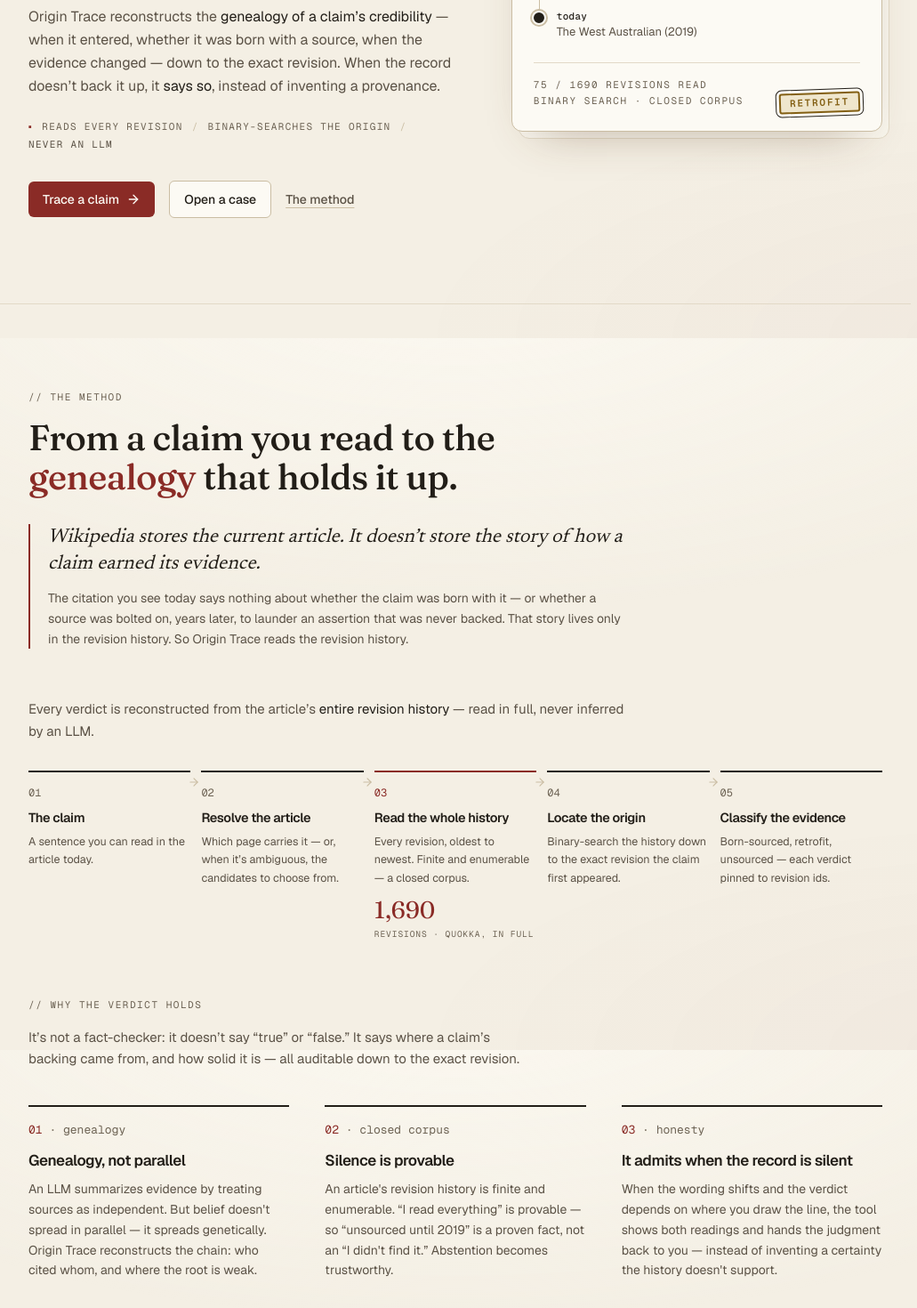
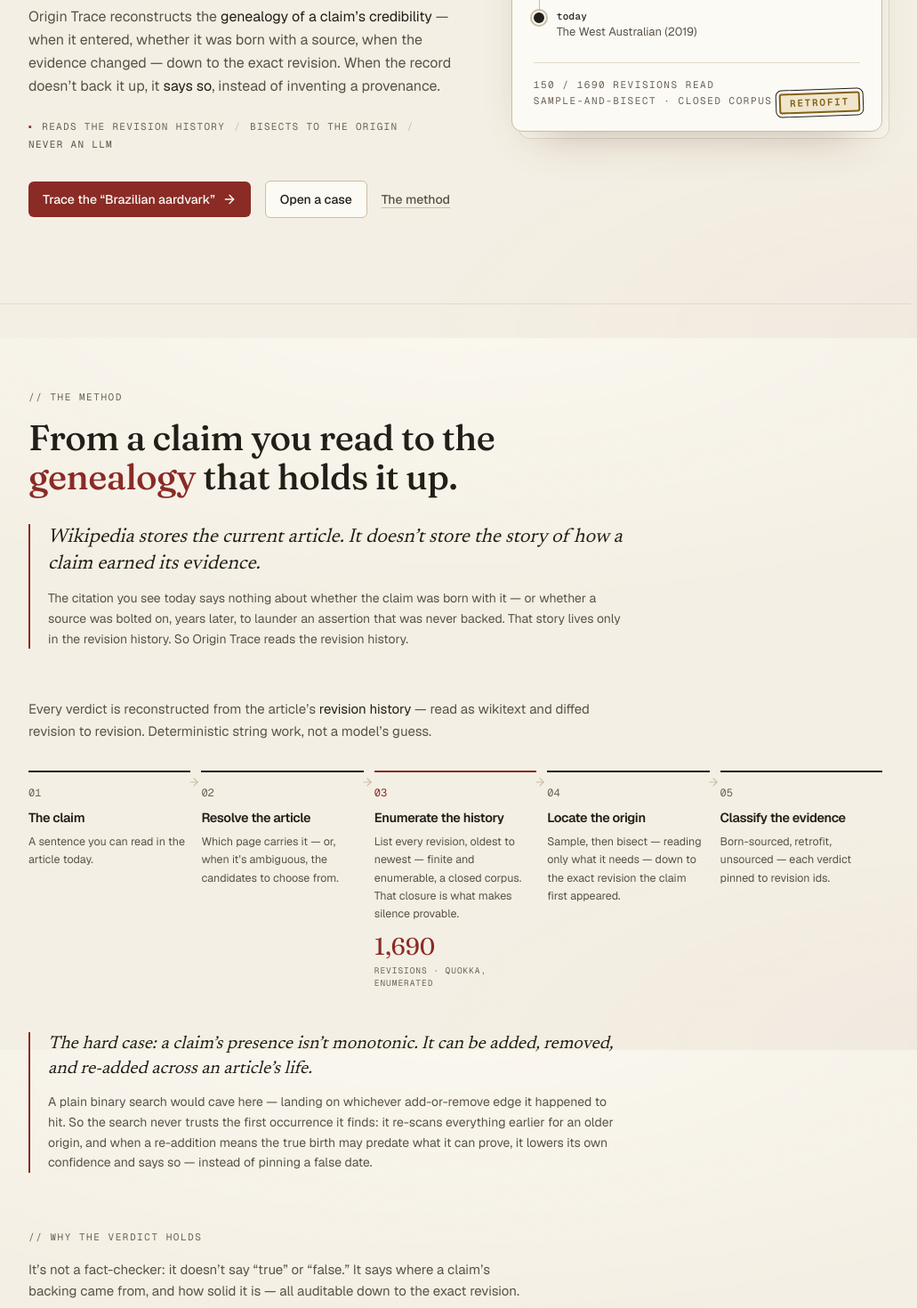
Before and after one commit to maricastroc/origin-trace, a Next.js app: page / in a window 1280 px wide. Shown: the part 420-1890 px from the top of the page at 89% size, without its empty margins (128-1159 px from the left). Built offline with nearby package versions, Linux system fonts and the light colour scheme.

Commit message:
refactor(copy): align product language with the tracing algorithm

```diff
--- a/src/app/page.tsx
+++ b/src/app/page.tsx
@@ -50,7 +50,7 @@ export default function Home() {
             <p className="mt-4 max-w-xl text-[15px] leading-relaxed text-ink-muted">
               Paste a claim. Origin Trace tries to resolve which article it
               belongs to — and when the scope is ambiguous, it shows you the
-              candidates instead of guessing. Then it binary-searches that
+              candidates instead of guessing. Then it samples and bisects that
               article&rsquo;s real history down to the revision that introduced
               the claim.
             </p>
--- a/src/components/article-audit/AuditSummary.tsx
+++ b/src/components/article-audit/AuditSummary.tsx
@@ -102,6 +102,15 @@ export function AuditSummary({
       </dl>
 
       <div className="mt-4 flex flex-col gap-2 text-[12.5px] leading-relaxed text-ink-faint">
+        <p>
+          <span className="text-ink-muted">
+            Coverage counts whether a sentence carries an inline citation — not
+            whether that citation supports it.
+          </span>{" "}
+          The gap between &ldquo;has a source&rdquo; and &ldquo;the source
+          checks out&rdquo; is where citogenesis hides, and it&rsquo;s the one
+          thing this map can&rsquo;t see. That&rsquo;s what the trace is for.
+        </p>
         {lead.total > 0 && (
           <p>
             <span className="text-ink-muted">Lead:</span> {lead.sourced} of{" "}
--- a/src/components/article-audit/ClaimDrillDown.tsx
+++ b/src/components/article-audit/ClaimDrillDown.tsx
@@ -26,7 +26,7 @@ function traceStatus(p: TraceProgress | null): { label: string; pct: number } {
     case "searching": {
       const ratio = Math.min(1, p.read / Math.max(1, p.estimate));
       return {
-        label: "Binary-searching for the introduction…",
+        label: "Sampling and bisecting for the introduction…",
         pct: Math.round((0.2 + 0.6 * ratio) * 100),
       };
     }
--- a/src/components/case-file/CorpusReceipt.tsx
+++ b/src/components/case-file/CorpusReceipt.tsx
@@ -29,7 +29,7 @@ export function CorpusReceipt({
                 />
                 <Stat
                   value={read.toLocaleString()}
-                  unit="read · binary search"
+                  unit="read · sample-and-bisect"
                 />
               </>
             )}
@@ -57,14 +57,14 @@ export function CorpusReceipt({
         ) : truncated ? (
           <>
             The history ran past the page cap, so closure isn&rsquo;t proven for
-            this trace — binary search pinned the origin from the{" "}
+            this trace — the search pinned the origin from the{" "}
             {read!.toLocaleString()} revisions it read, but earlier occurrences
             can&rsquo;t be ruled out.
           </>
         ) : (
           <>
-            The full history is finite and enumerable. Binary search pinned the
-            origin by reading {read!.toLocaleString()} of{" "}
+            The full history is finite and enumerable. Sampling and bisection
+            pinned the origin by reading {read!.toLocaleString()} of{" "}
             {total.toLocaleString()} revisions — and because the corpus is
             closed, everything below the origin is provably absent, not
             unsampled.
--- a/src/components/live-trace/LiveTraceLoading.tsx
+++ b/src/components/live-trace/LiveTraceLoading.tsx
@@ -33,7 +33,7 @@ function readProgress(p: TraceProgress | null): {
     case "searching": {
       const ratio = Math.min(1, p.read / Math.max(1, p.estimate));
       return {
-        label: "Binary-searching for the introduction…",
+        label: "Sampling and bisecting for the introduction…",
         fraction: 0.2 + 0.6 * ratio,
         detail: `Read ${p.read} revision${p.read === 1 ? "" : "s"} so far.`,
       };
--- a/src/components/site/Hero.tsx
+++ b/src/components/site/Hero.tsx
@@ -37,27 +37,29 @@ export function Hero() {
             <span className="text-accent" aria-hidden="true">
               ▪
             </span>
-            <span>reads every revision</span>
+            <span>reads the revision history</span>
             <span className="text-line-strong" aria-hidden="true">
               /
             </span>
-            <span>binary-searches the origin</span>
+            <span>bisects to the origin</span>
             <span className="text-line-strong" aria-hidden="true">
               /
             </span>
             <span className="text-ink-muted">never an LLM</span>
           </p>
 
-          {/* One solid-accent primary that means the same thing as the nav's
-              "Trace live" — so the two red buttons reinforce a single entry
-              point instead of competing. Browsing cases is the outline
-              secondary; the method is a tertiary text link. */}
+          {/* Primary CTA runs a real trace on the flagship citogenesis case the
+              instant it's clicked — the product's "aha" before any of the theory
+              below. It deep-links into the live tool (?trace=…&article=…), which
+              bootstraps from the URL, scrolls to #live, and auto-runs the trace.
+              Browsing cases is the outline secondary; the method is a tertiary
+              text link. */}
           <div className="mt-8 flex flex-wrap items-center gap-x-4 gap-y-3">
             <a
-              href="#live"
+              href={"/?trace=Brazilian%20aardvark&article=Coati"}
               className="group inline-flex items-center gap-2 rounded-md bg-accent px-4 py-2.5 text-sm font-medium text-surface-2 transition-colors hover:bg-accent-strong"
             >
-              Trace a claim
+              Trace the &ldquo;Brazilian aardvark&rdquo;
               <ArrowRight
                 className="h-4 w-4 transition-transform group-hover:translate-x-0.5"
                 aria-hidden="true"
--- a/src/components/site/HeroSpecimen.tsx
+++ b/src/components/site/HeroSpecimen.tsx
@@ -38,9 +38,9 @@ export function HeroSpecimen() {
 
         <div className="mt-6 flex items-end justify-between border-t border-line pt-4">
           <span className="kicker leading-relaxed">
-            75 / 1690 revisions read
+            150 / 1690 revisions read
             <br />
-            binary search · closed corpus
+            sample-and-bisect · closed corpus
           </span>
           <div className="-mb-1">
             <VerdictStamp verdict="retrofit" size="sm" />
--- a/src/components/site/Method.tsx
+++ b/src/components/site/Method.tsx
@@ -19,16 +19,16 @@ const PIPELINE: {
   },
   {
     n: "03",
-    title: "Read the whole history",
+    title: "Enumerate the history",
     detail:
-      "Every revision, oldest to newest. Finite and enumerable — a closed corpus.",
-    stat: { value: "1,690", unit: "revisions · Quokka, in full" },
+      "List every revision, oldest to newest — finite and enumerable, a closed corpus. That closure is what makes silence provable.",
+    stat: { value: "1,690", unit: "revisions · Quokka, enumerated" },
   },
   {
     n: "04",
     title: "Locate the origin",
     detail:
-      "Binary-search the history down to the exact revision the claim first appeared.",
+      "Sample, then bisect — reading only what it needs — down to the exact revision the claim first appeared.",
   },
   {
     n: "05",
@@ -49,7 +49,7 @@ const PILLARS = [
     n: "02",
     kicker: "closed corpus",
     title: "Silence is provable",
-    body: "An article's revision history is finite and enumerable. “I read everything” is provable — so “unsourced until 2019” is a proven fact, not an “I didn't find it.” Abstention becomes trustworthy.",
+    body: "An article's revision history is finite and enumerable — a closed corpus. That's what lets the search prove a negative: “unsourced until 2019” is a fact about the whole history, not an “I didn't find it.” Abstention becomes trustworthy.",
   },
   {
     n: "03",
@@ -85,8 +85,9 @@ export function Method() {
         <div className="mt-14">
           <p className="max-w-2xl text-[15px] leading-relaxed text-ink-muted">
             Every verdict is reconstructed from the article&rsquo;s{" "}
-            <span className="text-ink">entire revision history</span> — read in
-            full, never inferred by an LLM.
+            <span className="text-ink">revision history</span> — read as
+            wikitext and diffed revision to revision. Deterministic string work,
+            not a model&rsquo;s guess.
           </p>
 
           <ol className="mt-8 grid grid-cols-1 gap-x-3 gap-y-4 sm:grid-cols-5">
@@ -143,6 +144,21 @@ export function Method() {
           </ol>
         </div>
 
+        <div className="mt-12 max-w-2xl border-l-2 border-accent pl-4 sm:pl-5">
+          <p className="font-voice text-[18px] italic leading-snug text-ink sm:text-[20px]">
+            The hard case: a claim&rsquo;s presence isn&rsquo;t monotonic. It
+            can be added, removed, and re-added across an article&rsquo;s life.
+          </p>
+          <p className="mt-3 text-[14px] leading-relaxed text-ink-muted">
+            A plain binary search would cave here — landing on whichever
+            add-or-remove edge it happened to hit. So the search never trusts
+            the first occurrence it finds: it re-scans everything earlier for an
+            older origin, and when a re-addition means the true birth may
+            predate what it can prove, it lowers its own confidence and says so
+            — instead of pinning a false date.
+          </p>
+        </div>
+
         <div className="mt-16">
           <p className="kicker">{"// why the verdict holds"}</p>
           <p className="mt-4 max-w-xl text-[15px] leading-relaxed text-ink-muted">
```
